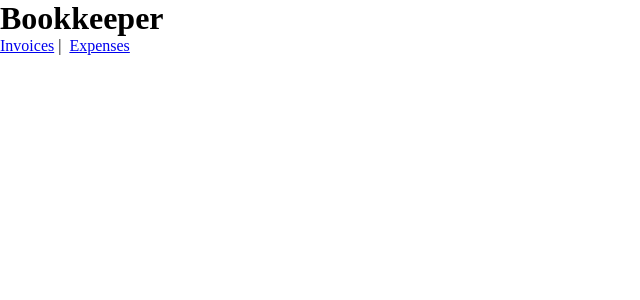
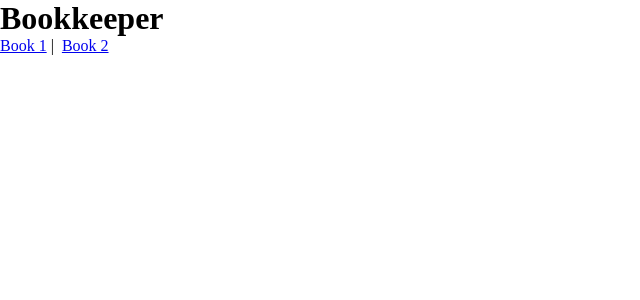
Before and after one commit to ChristopherAlphonse/axios-pokemon, a React (Create React App) app: page / in a window 1280 px wide. Shown: the top 300 px of the page, without its empty margins (0-640 px from the left). Built offline with nearby package versions, Linux system fonts and the light colour scheme.

Commit message:
:smile: added img

```diff
--- a/src/App.jsx
+++ b/src/App.jsx
@@ -1,13 +1,14 @@
 import { Link } from "react-router-dom";
 
-export default function App() {
+const App = () => {
   return (
     <div>
       <h1>Bookkeeper</h1>
       <nav>
-        <Link to="/invoices">Invoices</Link> | &nbsp;
-        <Link to="/expenses">Expenses</Link>
+        <Link to="/invoices">Book 1</Link> | &nbsp;
+        <Link to="/expenses">Book 2</Link>
       </nav>
     </div>
   );
-}
+};
+export default App;
--- a/src/routes/expenses.jsx
+++ b/src/routes/expenses.jsx
@@ -1,7 +1,11 @@
-export default function Expenses() {
+const img = " https://www.gillyreads.com/content/images/2020/05/IMG_2640-1.jpg";
+
+const Expenses = () => {
   return (
-    <main style={{ padding: "1rem 0" }}>
-      <h2>Expenses</h2>
+    <main >
+      <img src={img} alt=""  style={{width: 400  } }/>
     </main>
   );
-}
+};
+
+export default Expenses;
--- a/src/routes/invoices.jsx
+++ b/src/routes/invoices.jsx
@@ -1,7 +1,11 @@
-export default function Invoices() {
+const book1 =
+  "https://assets.penguinrandomhouse.com/wp-content/uploads/2018/07/14201855/Hp_1200x628-1.jpg";
+
+const Invoices = () => {
   return (
-    <main style={{ padding: "1rem 0" }}>
-      <h2>Invoices</h2>
+    <main>
+      <img src={book1} alt="" style={{ width: 400 }} />
     </main>
   );
-}
+};
+export default Invoices;
```
